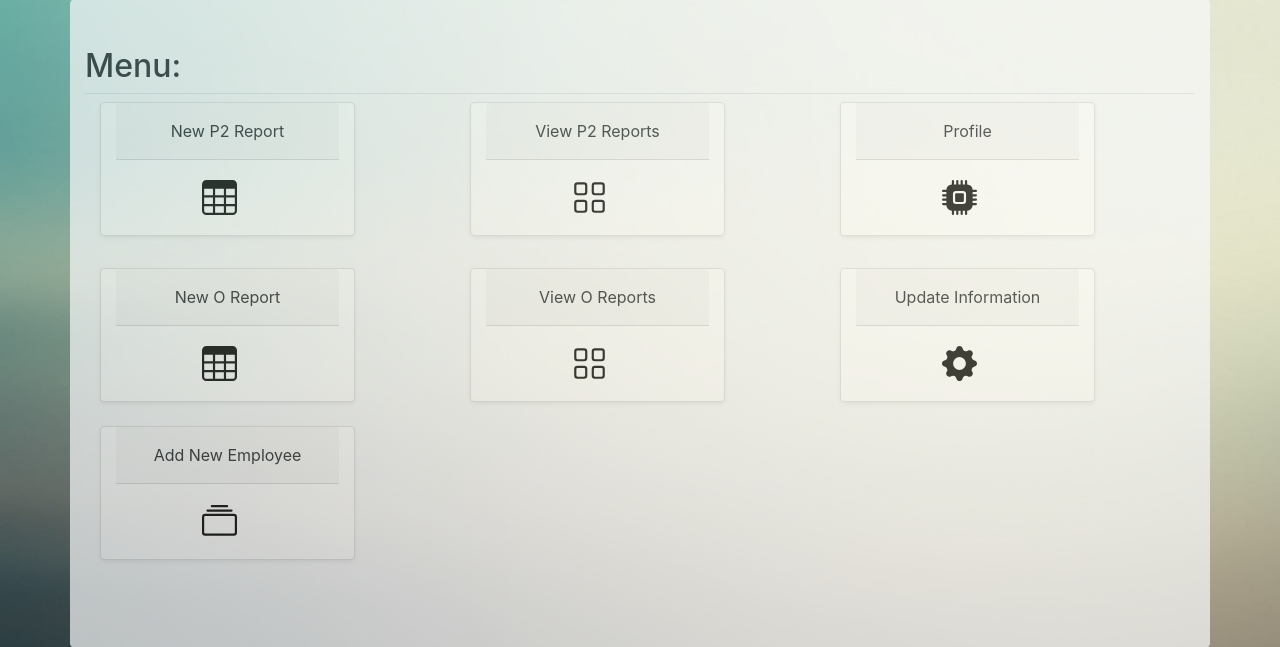
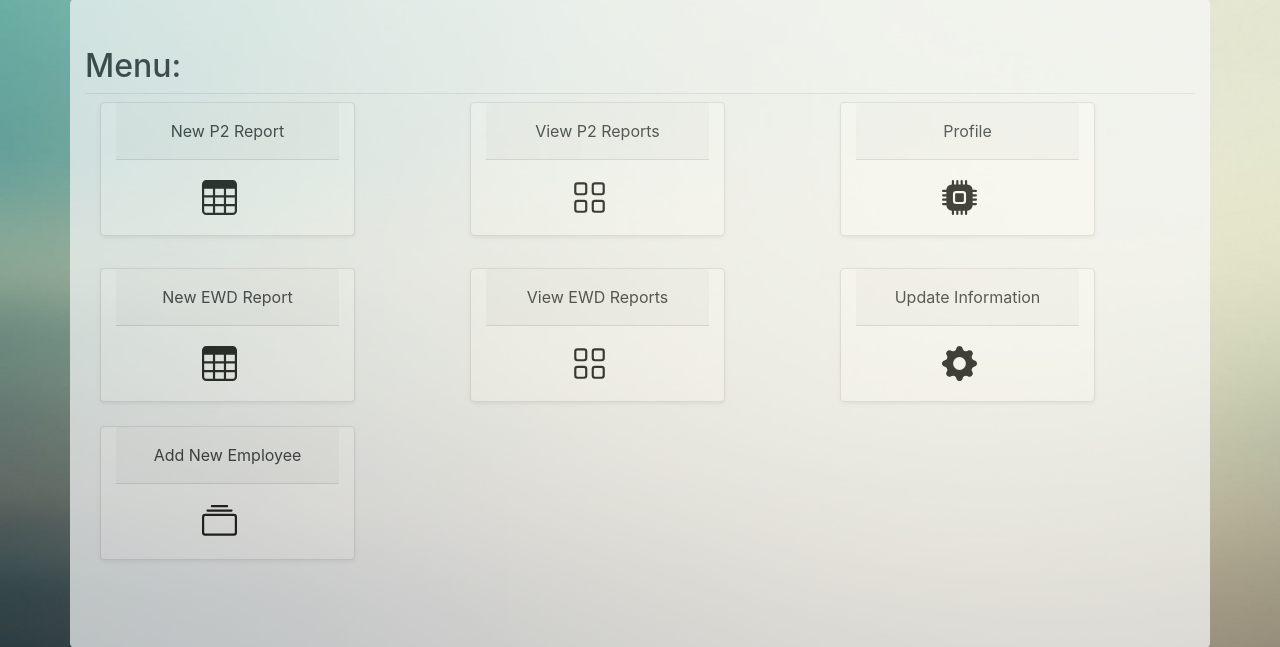
Before and after one commit to nyashaChiza/pythonReporting, a Flask app: page /home/1/ in a window 1280 px wide. Shown: the part 265-912 px from the top of the page. Run offline with Flask 2, Linux system fonts and the light colour scheme; some libraries are stand-ins or nearby versions.

Commit message:
MENU UPDATE

```diff
--- a/templates/home.html
+++ b/templates/home.html
@@ -57,7 +57,7 @@ header{% extends 'layout.html' %}
       <div class="col">
         <div class="card mb-4 col-md-9 rounded-2 shadow-sm">
           <div class="card-header py-3">
-            New O Report
+            New EWD Report
           </div>
           <a class = 'text-danger lead' style = 'text-decoration:none;' href = "{{url_for('new_report2')}}">
             <div class="card-body">
@@ -69,7 +69,7 @@ header{% extends 'layout.html' %}
 <div class="col">
         <div class="card col-md-9 mb-4 rounded-3 shadow-sm">
           <div class="card-header py-3">
-            View O Reports
+            View EWD Reports
           </div>
           <a class = 'text-danger lead' style = 'text-decoration:none;' href = "{{url_for('reports2',error='none')}}">
             <div class="card-body">
```
